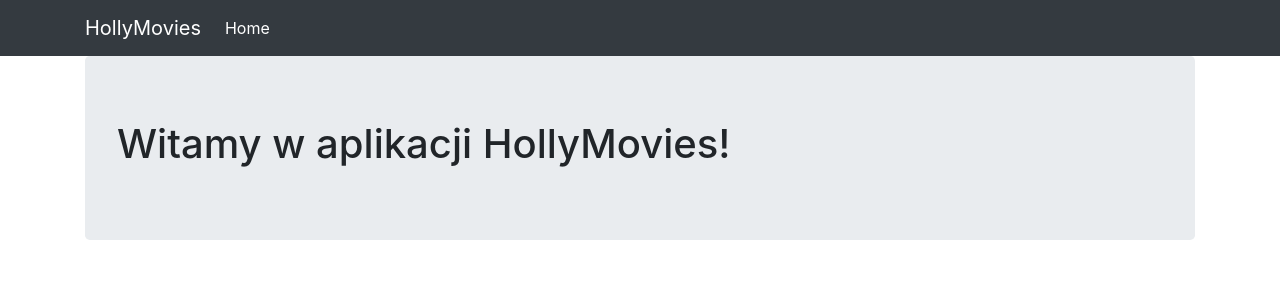
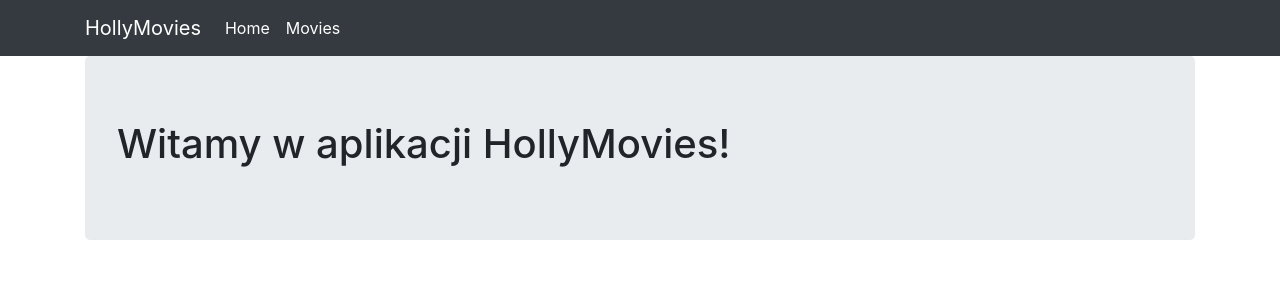
Before and after one commit to ragnarlodbrok1992/ZajeciaBackendowe2024, a Django app: page / in a window 1280 px wide. Shown: the top 300 px of the page. Run offline with Django 5.2, Linux system fonts and the light colour scheme; some libraries are stand-ins or nearby versions.

Commit message:
Zajecia 20.02 - sprzatanie widokow, modyfikacja glownego szablonu

```diff
--- a/hollymovies/urls.py
+++ b/hollymovies/urls.py
@@ -19,8 +19,8 @@ from django.urls import path
 
 from viewer.models import Genre, Movie
 from viewer.views import (
-    movies_all, powitanie, strona_glowna,
-    movies_by_genre
+    movies_all, powitanie,
+    MoviesByGenreView, StronaGlownaView
 )
 
 admin.site.register(Genre)
@@ -32,8 +32,8 @@ admin.site.register(Movie)
 
 urlpatterns = [
     path('admin/', admin.site.urls),
-    path('', strona_glowna, name='index'),
-    path('movies/', movies_all),
-    path('movies/<genre>', movies_by_genre),
+    path('', StronaGlownaView.as_view(), name='index'),
+    path('movies/', movies_all, name='movies'),
+    path('movies/<genre>', MoviesByGenreView.as_view()),
     path('powitanie/<imie>/<nazwisko>', powitanie),
 ]
--- a/viewer/templates/base.html
+++ b/viewer/templates/base.html
@@ -29,6 +29,9 @@
             <a class="nav-item nav-link active" href="{% url 'index' %}">
               Home
             </a>
+            <a class="nav-item nav-link active" href="{% url 'movies' %}">
+              Movies
+            </a>
           </div>
         </div>
       </div>
--- a/viewer/views.py
+++ b/viewer/views.py
@@ -1,5 +1,6 @@
 from django.http import HttpResponse
 from django.shortcuts import render
+from django.views import View
 
 from viewer.models import Movie
 
@@ -11,20 +12,6 @@ def movies_all(request):
     )
 
 
-def movies_by_genre(request, genre):
-    # movies = Movie.objects.filter(genre__name=genre)
-
-    # movies = Movie.objects.filter(genre__name__iexact=genre)
-
-    movies = []
-    for movie in Movie.objects.all():
-        if movie.genre.name.lower() == genre.lower():
-            movies.append(movie)
-
-    return render(
-        request, template_name='movies.html',
-        context={'movies': movies}
-    )
 
 
 """
@@ -42,8 +29,26 @@ def powitanie(request, imie, nazwisko):
     return HttpResponse(f"Witaj {imie} {nazwisko}!")
 
 
-def strona_glowna(request):
-    return render(
-        request, template_name='index.html',
-        context={}
-    )
+class StronaGlownaView(View):
+    def get(self, request):
+        return render(
+            request, template_name='index.html',
+            context={}
+        )
+
+
+class MoviesByGenreView(View):
+    def get(self, request, genre):
+        # movies = Movie.objects.filter(genre__name=genre)
+
+        # movies = Movie.objects.filter(genre__name__iexact=genre)
+
+        movies = []
+        for movie in Movie.objects.all():
+            if movie.genre.name.lower() == genre.lower():
+                movies.append(movie)
+
+        return render(
+            request, template_name='movies.html',
+            context={'movies': movies}
+        )
```
